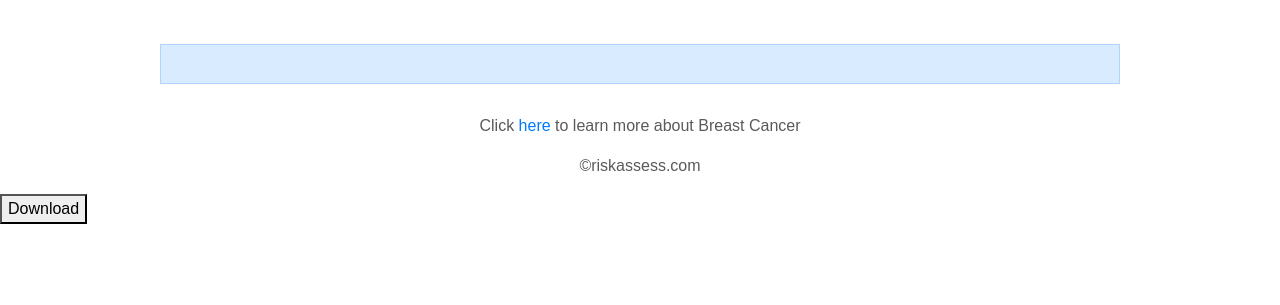
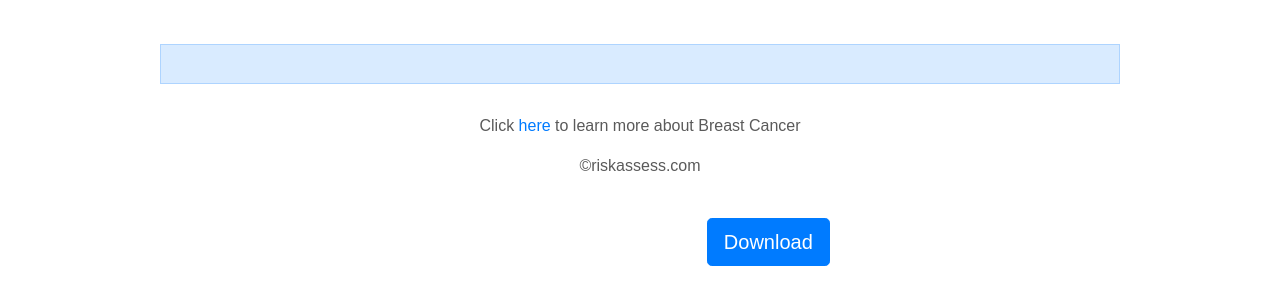
Before and after one commit to abhayshah0305/RiskAssess, a Flask app: template templates/cancer_result.html in a window 1280 px wide. Shown: the part 194-499 px from the top of the page. Run offline with Flask 2, Linux system fonts and the light colour scheme; the template is opened without the code that fills it, so the values that code supplies are empty; parts of the project's set-up code (start-up, migrations or seed data) failed here and were passed over; some libraries are stand-ins or nearby versions.

Commit message:
Initial Commit

```diff
--- a/templates/cancer_result.html
+++ b/templates/cancer_result.html
@@ -20,7 +20,7 @@
             console.log(window);
             var opt = {
                 margin: 1,
-                filename: 'Assessment.pdf',
+                filename: 'Cancer_Assessment.pdf',
                 image: { type: 'jpeg', quality: 0.98 },
                 html2canvas: { scale: 2 },
                 jsPDF: { unit: 'in', format: 'letter', orientation: 'landscape' }
@@ -82,6 +82,7 @@ nav {
         <p style="text-align: center;">Click <a href="/disindex">here</a> to learn more about Breast Cancer</p>
         <p style="text-align: center;">&copy;riskassess.com</p>
     </div>
-    <button class="submit" id="download">Download</button>
+    <br/>
+     &nbsp;&nbsp;&nbsp;&nbsp;&nbsp;&nbsp;&nbsp;&nbsp;&nbsp;&nbsp;&nbsp;&nbsp;&nbsp;&nbsp;&nbsp;&nbsp;&nbsp;&nbsp;&nbsp;&nbsp;&nbsp;&nbsp;&nbsp;&nbsp;&nbsp;&nbsp;&nbsp;&nbsp;&nbsp;&nbsp;&nbsp;&nbsp;&nbsp;&nbsp;&nbsp;&nbsp;&nbsp;&nbsp;&nbsp;&nbsp;&nbsp;&nbsp;&nbsp;&nbsp;&nbsp;&nbsp;&nbsp;&nbsp;&nbsp;&nbsp;&nbsp;&nbsp;&nbsp;&nbsp;&nbsp;&nbsp;&nbsp;&nbsp;&nbsp;&nbsp;&nbsp;&nbsp;&nbsp;&nbsp;&nbsp;&nbsp;&nbsp;&nbsp;&nbsp;&nbsp;&nbsp;&nbsp;&nbsp;&nbsp;&nbsp;&nbsp;&nbsp;&nbsp;&nbsp;&nbsp;&nbsp;&nbsp;&nbsp;&nbsp;&nbsp;&nbsp;&nbsp;&nbsp;&nbsp;&nbsp;&nbsp;&nbsp;&nbsp;&nbsp;&nbsp;&nbsp;&nbsp;&nbsp;&nbsp;&nbsp;&nbsp;&nbsp;&nbsp;&nbsp;&nbsp;&nbsp;&nbsp;&nbsp;&nbsp;&nbsp;&nbsp;&nbsp;&nbsp;&nbsp;&nbsp;&nbsp;&nbsp;&nbsp;&nbsp;&nbsp;&nbsp;&nbsp;&nbsp;&nbsp;&nbsp;&nbsp;&nbsp;&nbsp;&nbsp;&nbsp;&nbsp;&nbsp;&nbsp;&nbsp;&nbsp;&nbsp;&nbsp;&nbsp;&nbsp;&nbsp;&nbsp;&nbsp;&nbsp;&nbsp;&nbsp;&nbsp;&nbsp;&nbsp;&nbsp;&nbsp;&nbsp;&nbsp;&nbsp;&nbsp;&nbsp;&nbsp;&nbsp;&nbsp;&nbsp;<button class="btn btn-primary btn-lg" id="download">Download</button>
 </body>
 </html>
```
Also changed, not shown: 1 other file.
